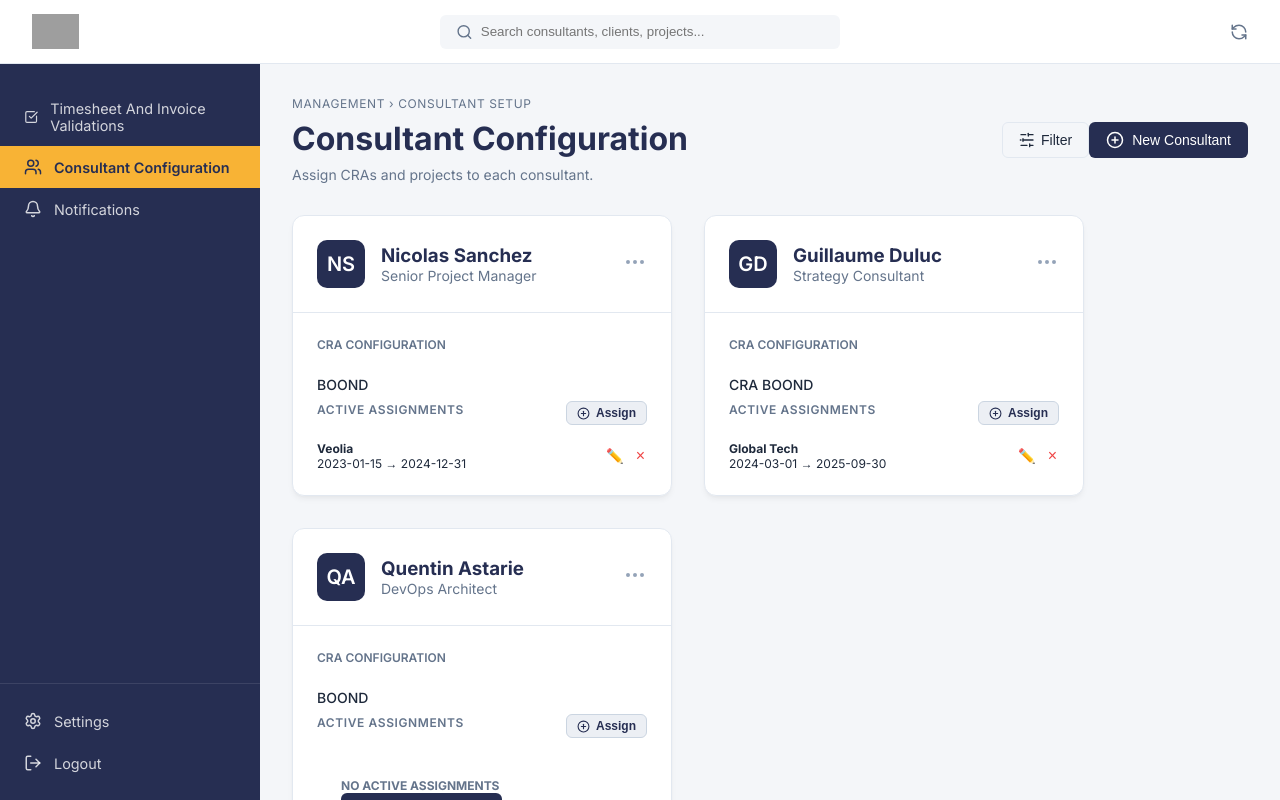
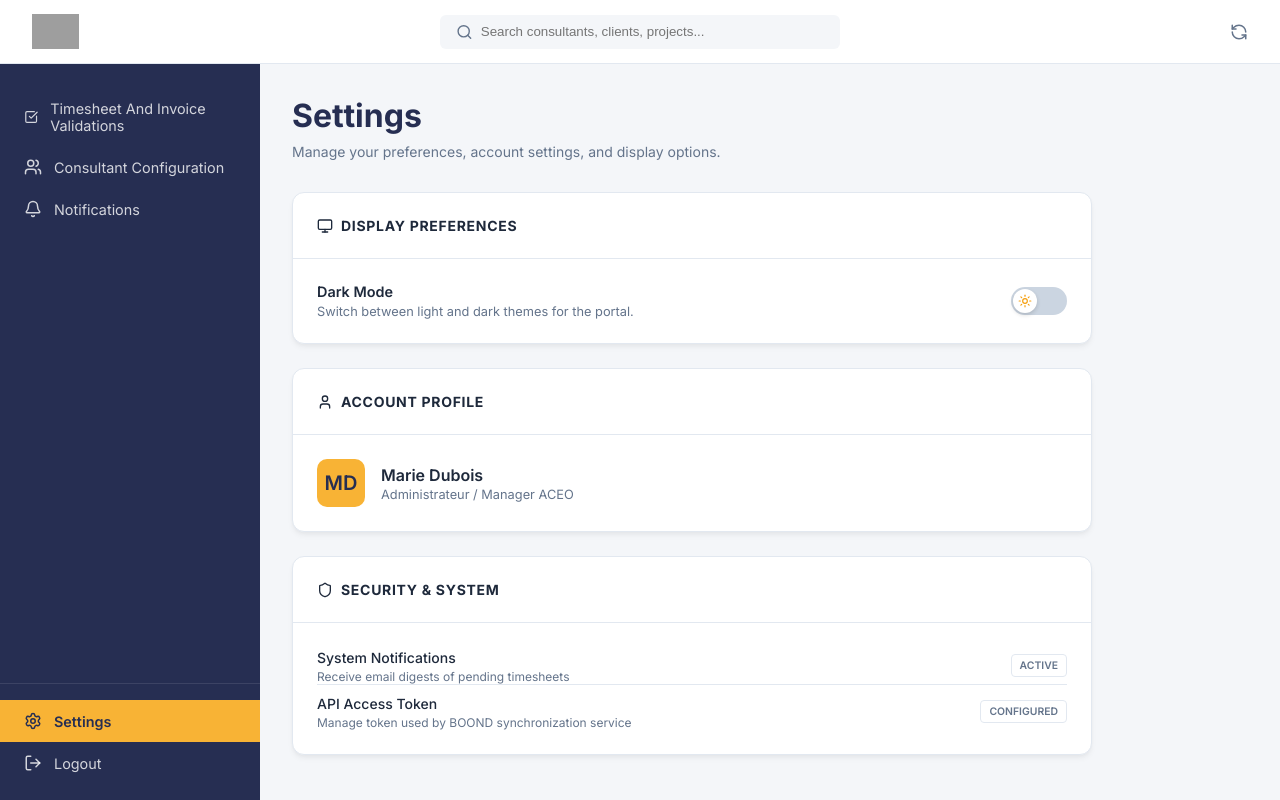
Before and after one commit to jeremycolard-aceo/Craceo-test, a React (Vite) app: page / in a window 1280 px wide. Both pictures are taken after a click on the element "Settings". Built offline with nearby package versions, Linux system fonts and the light colour scheme; grey boxes are pictures that could not be loaded.

Commit message:
feat: implement Settings page view and persistent Dark Mode theme toggling

```diff
--- a/src/App.jsx
+++ b/src/App.jsx
@@ -4,6 +4,7 @@ import Topbar from './Topbar';
 import ConsultantConfiguration from './ConsultantConfiguration';
 import ValidationsPipeline from './ValidationsPipeline';
 import Notifications from './Notifications';
+import Settings from './Settings';
 import FilterSidebar from './FilterSidebar';
 import { mockConsultants } from './data';
 import './index.css';
@@ -34,6 +35,21 @@ function App() {
       return () => clearTimeout(timer);
     }
   }, [toast]);
+
+  // Dark mode state
+  const [darkMode, setDarkMode] = useState(() => {
+    return localStorage.getItem('theme') === 'dark';
+  });
+
+  useEffect(() => {
+    if (darkMode) {
+      document.documentElement.classList.add('dark-theme');
+      localStorage.setItem('theme', 'dark');
+    } else {
+      document.documentElement.classList.remove('dark-theme');
+      localStorage.setItem('theme', 'light');
+    }
+  }, [darkMode]);
 
   // In-memory consultants database state
   const [consultants, setConsultantsState] = useState(mockConsultants);
@@ -295,6 +311,12 @@ function App() {
               updateConsultant={updateConsultant}
             />
           )}
+          {currentView === 'settings' && (
+            <Settings
+              darkMode={darkMode}
+              setDarkMode={setDarkMode}
+            />
+          )}
         </div>
       </div>
 
--- /dev/null
+++ b/src/Settings.jsx
@@ -0,0 +1,114 @@
+import React from 'react';
+import { Moon, Sun, Monitor, Shield, User } from 'lucide-react';
+
+export default function Settings({ darkMode, setDarkMode }) {
+  return (
+    <div className="page-content">
+      <div className="page-header mb-6">
+        <h1 className="page-title">Settings</h1>
+        <p className="text-muted text-sm mt-2">Manage your preferences, account settings, and display options.</p>
+      </div>
+
+      <div style={{ display: 'grid', gridTemplateColumns: '1fr', gap: '1.5rem', maxWidth: '800px' }}>
+
+        {/* Display Preferences Card */}
+        <div className="card">
+          <div className="card-header">
+            <h3 className="m-0 font-bold text-sm text-primary flex items-center gap-2" style={{ textTransform: 'uppercase', letterSpacing: '0.05em' }}>
+              <Monitor size={16} /> Display Preferences
+            </h3>
+          </div>
+          <div className="card-body flex flex-col gap-6">
+            <div className="flex justify-between items-center">
+              <div>
+                <h4 style={{ margin: 0, fontSize: '0.9rem', fontWeight: 600 }}>Dark Mode</h4>
+                <p style={{ margin: '4px 0 0 0', fontSize: '0.8rem', color: 'var(--text-muted)' }}>
+                  Switch between light and dark themes for the portal.
+                </p>
+              </div>
+
+              <div
+                onClick={() => setDarkMode(!darkMode)}
+                style={{
+                  width: '56px',
+                  height: '28px',
+                  borderRadius: '14px',
+                  backgroundColor: darkMode ? 'var(--success-color)' : '#CBD5E1',
+                  padding: '2px',
+                  cursor: 'pointer',
+                  display: 'flex',
+                  alignItems: 'center',
+                  transition: 'all 0.2s ease',
+                  position: 'relative'
+                }}
+              >
+                <div
+                  style={{
+                    width: '24px',
+                    height: '24px',
+                    borderRadius: '50%',
+                    backgroundColor: '#FFFFFF',
+                    display: 'flex',
+                    alignItems: 'center',
+                    justifyContent: 'center',
+                    boxShadow: '0 2px 4px rgba(0,0,0,0.15)',
+                    transition: 'all 0.2s cubic-bezier(0.4, 0, 0.2, 1)',
+                    transform: darkMode ? 'translateX(28px)' : 'translateX(0px)'
+                  }}
+                >
+                  {darkMode ? <Moon size={14} color="#1E293B" /> : <Sun size={14} color="#F59E0B" />}
+                </div>
+              </div>
+            </div>
+          </div>
+        </div>
+
+        {/* Account Settings Card */}
+        <div className="card">
+          <div className="card-header">
+            <h3 className="m-0 font-bold text-sm text-primary flex items-center gap-2" style={{ textTransform: 'uppercase', letterSpacing: '0.05em' }}>
+              <User size={16} /> Account Profile
+            </h3>
+          </div>
+          <div className="card-body flex flex-col gap-4">
+            <div className="flex gap-4 items-center">
+              <div className="avatar avatar-lg" style={{ backgroundColor: 'var(--accent-color)', color: 'var(--primary-color)' }}>
+                MD
+              </div>
+              <div>
+                <h4 style={{ margin: 0, fontSize: '1rem', fontWeight: 600 }}>Marie Dubois</h4>
+                <p style={{ margin: '2px 0 0 0', fontSize: '0.8rem', color: 'var(--text-muted)' }}>Administrateur / Manager ACEO</p>
+              </div>
+            </div>
+          </div>
+        </div>
+
+        {/* Security Preferences Card */}
+        <div className="card">
+          <div className="card-header">
+            <h3 className="m-0 font-bold text-sm text-primary flex items-center gap-2" style={{ textTransform: 'uppercase', letterSpacing: '0.05em' }}>
+              <Shield size={16} /> Security & System
+            </h3>
+          </div>
+          <div className="card-body">
+            <div className="flex justify-between items-center py-2" style={{ borderBottom: '1px solid var(--border-color)' }}>
+              <div>
+                <span style={{ fontSize: '0.875rem', fontWeight: 500 }}>System Notifications</span>
+                <p style={{ margin: '2px 0 0 0', fontSize: '0.75rem', color: 'var(--text-muted)' }}>Receive email digests of pending timesheets</p>
+              </div>
+              <span className="badge badge-outline" style={{ fontSize: '0.65rem' }}>Active</span>
+            </div>
+            <div className="flex justify-between items-center py-2 mt-2">
+              <div>
+                <span style={{ fontSize: '0.875rem', fontWeight: 500 }}>API Access Token</span>
+                <p style={{ margin: '2px 0 0 0', fontSize: '0.75rem', color: 'var(--text-muted)' }}>Manage token used by BOOND synchronization service</p>
+              </div>
+              <span className="badge badge-outline" style={{ fontSize: '0.65rem' }}>Configured</span>
+            </div>
+          </div>
+        </div>
+
+      </div>
+    </div>
+  );
+}
--- a/src/Sidebar.jsx
+++ b/src/Sidebar.jsx
@@ -32,7 +32,7 @@ export default function Sidebar({ currentView, setCurrentView }) {
       <div className="sidebar-footer-menu">
         <div
           className={`menu-item ${currentView === 'settings' ? 'active' : ''}`}
-          onClick={() => {}}
+          onClick={() => setCurrentView('settings')}
         >
           <Settings size={18} />
           <span>Settings</span>
--- a/src/index.css
+++ b/src/index.css
@@ -997,3 +997,150 @@ body {
 .notification-card.unread {
   background-color: #FDFDFD;
 }
+
+/* Dark Theme Variables override */
+.dark-theme {
+  --primary-color: #38BDF8;
+  --accent-color: #F8B335;
+  --bg-color: #0F172A;
+  --surface-color: #1E293B;
+  --border-color: #334155;
+  --text-main: #F8FAFC;
+  --text-muted: #94A3B8;
+  --text-light: #64748B;
+}
+
+/* Specific component overrides for dark mode */
+.dark-theme .sidebar {
+  background-color: #090D16;
+  border-right: 1px solid #1E293B;
+}
+
+.dark-theme .topbar {
+  background-color: #1E293B;
+  border-bottom: 1px solid #334155;
+}
+
+.dark-theme .topbar-center .search-bar {
+  background-color: #0F172A;
+  border: 1px solid #334155;
+}
+
+.dark-theme .page-title {
+  color: #F8FAFC;
+}
+
+.dark-theme .kanban-column {
+  background-color: rgba(30, 41, 59, 0.4);
+}
+
+.dark-theme .kanban-header {
+  color: #F8FAFC;
+}
+
+.dark-theme .checkbox-wrapper {
+  background-color: #1E293B;
+  border-color: #334155;
+}
+
+.dark-theme .checkbox-wrapper.active {
+  background-color: rgba(248, 179, 53, 0.05);
+  border-color: var(--accent-color);
+}
+
+.dark-theme .checkbox {
+  background-color: #0F172A;
+}
+
+.dark-theme .form-input {
+  background-color: #0F172A;
+}
+
+.dark-theme .form-input:focus {
+  border-color: var(--accent-color);
+}
+
+.dark-theme .card-header h3 {
+  color: #F8FAFC !important;
+}
+
+.dark-theme .panel-header h3 {
+  color: #F8FAFC !important;
+}
+
+.dark-theme .btn-primary {
+  background-color: #2563EB;
+  color: white;
+}
+
+.dark-theme .btn-primary:hover {
+  background-color: #1D4ED8;
+}
+
+.dark-theme .btn-outline {
+  color: #F8FAFC;
+}
+
+.dark-theme .btn-outline:hover {
+  background-color: #334155;
+}
+
+.dark-theme .kanban-card {
+  box-shadow: 0 4px 6px -1px rgba(0, 0, 0, 0.3), 0 2px 4px -1px rgba(0, 0, 0, 0.2);
+}
+
+.dark-theme .kanban-card:hover {
+  border-color: var(--accent-color);
+}
+
+.dark-theme .notification-card {
+  background-color: #1E293B !important;
+}
+
+.dark-theme .notification-card p {
+  color: #CBD5E1 !important;
+}
+
+.dark-theme .notifications-filter-bar .search-bar {
+  background-color: #1E293B !important;
+  border-color: #334155 !important;
+}
+
+.dark-theme .notifications-filter-bar select {
+  background-color: #1E293B !important;
+}
+
+.dark-theme .bg-slate-50 {
+  background-color: #0F172A !important;
+  border-color: #334155 !important;
+}
+
+.dark-theme .side-panel {
+  background-color: #1E293B !important;
+}
+
+.dark-theme .toast {
+  background-color: #1E293B;
+  border: 1px solid #334155;
+  color: #F8FAFC;
+}
+
+.dark-theme .filter-sidebar {
+  background-color: #1E293B !important;
+}
+
+.dark-theme .filter-category-header {
+  border-bottom: 1px solid #334155 !important;
+}
+
+.dark-theme .filter-count-badge {
+  background-color: #334155 !important;
+}
+
+.dark-theme .edit-row-btn {
+  filter: brightness(1.5);
+}
+
+.dark-theme .delete-row-btn {
+  filter: brightness(1.2);
+}
```
